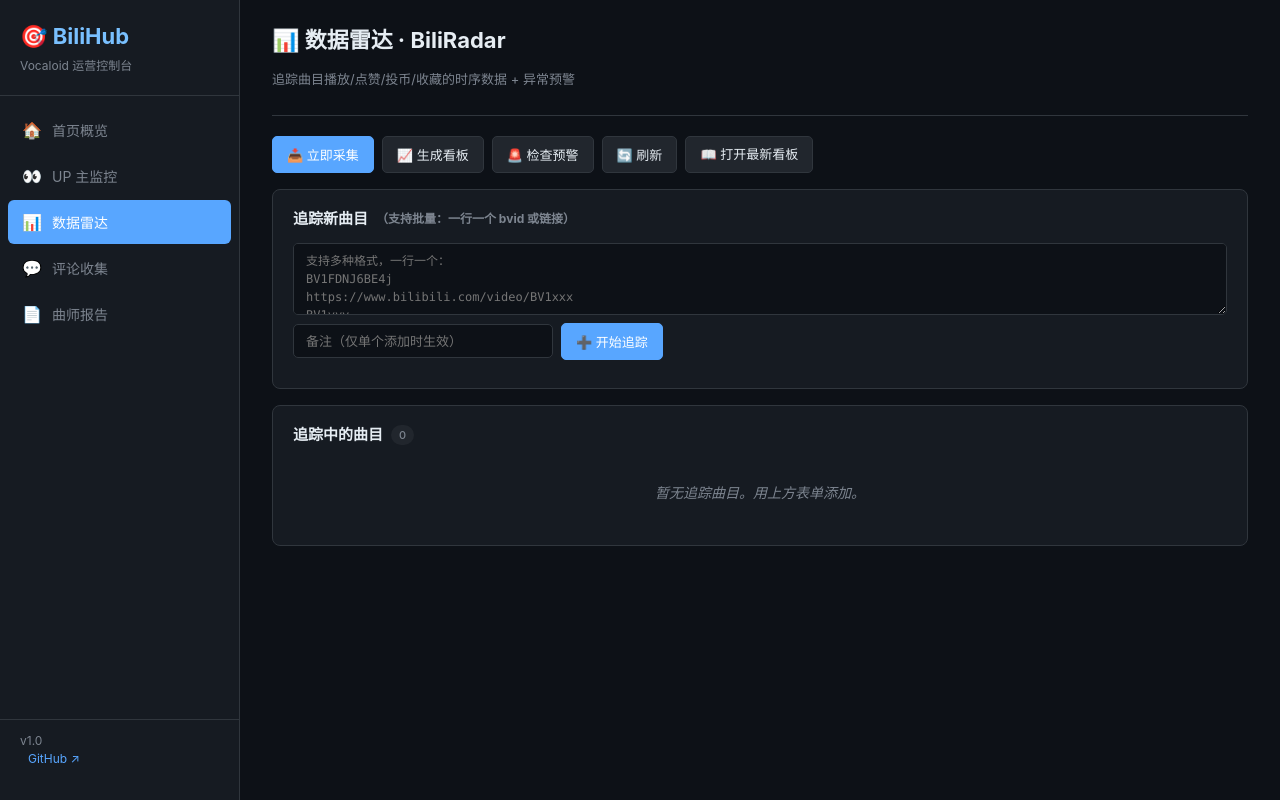
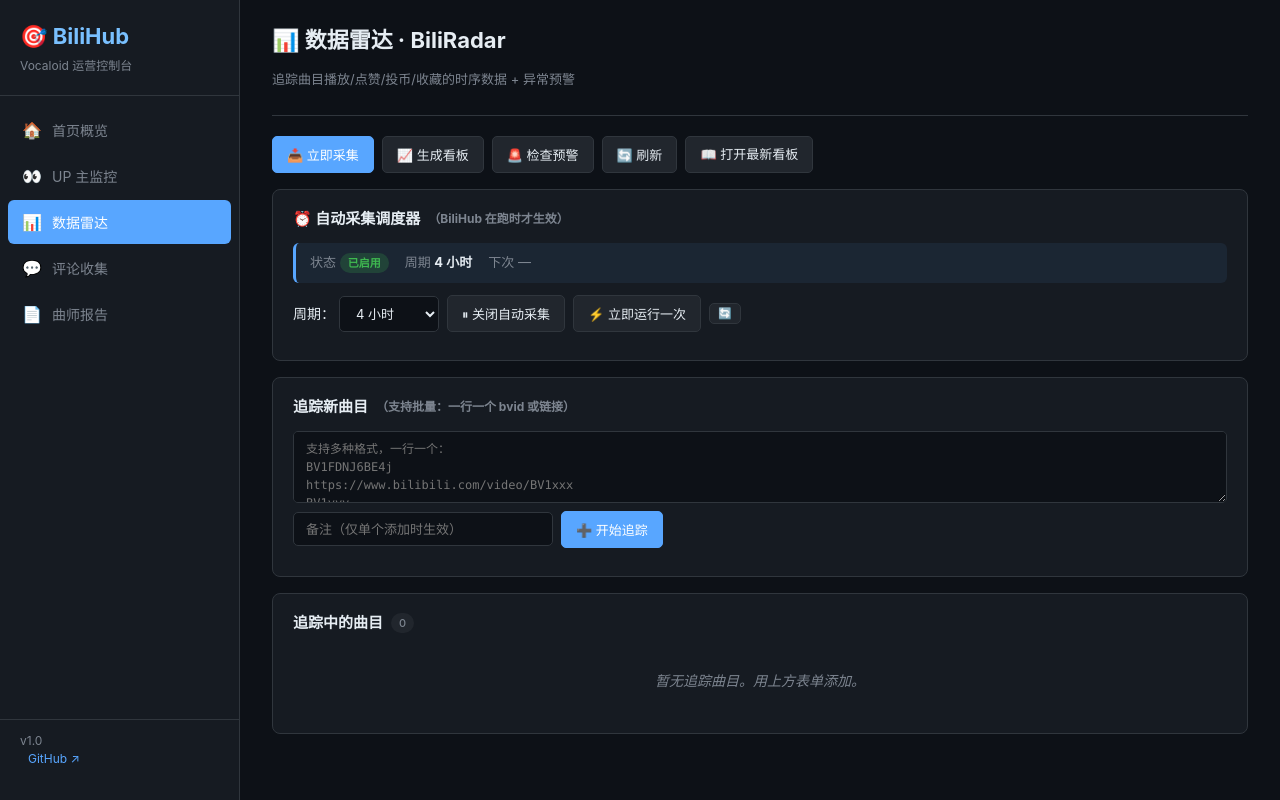
Before and after one commit to lepockyio-ops/bili-hub, a Flask app: page / in a window 1280 px wide, after a click on "📊 数据雷达". Run offline with Flask 3, Linux system fonts and the light colour scheme; data that the repository does not hold is empty.

Commit message:
feat(v1.7): built-in radar collect scheduler (replaces Windows Task)

```diff
--- a/app.py
+++ b/app.py
@@ -279,6 +279,147 @@ def _prune_bg_jobs(max_keep: int = 30):
                             reverse=True)
         for k in sorted_ids[max_keep:]:
             del _bg_jobs[k]
+
+
+# ============================================================================
+# v1.7: 内置 BiliRadar 自动采集调度器
+# 只要 BiliHub 在跑就自动 collect，服务停止调度也随之停止
+# ============================================================================
+SCHEDULER_CONFIG_PATH = HUB_DIR / "data" / "scheduler.json"
+
+_scheduler_state = {
+    "enabled": True,
+    "interval_hours": 4,          # 默认 4 小时
+    "next_run_at": None,
+    "last_run_at": None,
+    "last_result": None,
+    "run_count": 0,
+}
+_scheduler_lock = threading.Lock()
+_scheduler_stop = threading.Event()
+
+
+def _load_scheduler_config():
+    """从磁盘加载配置（enabled + interval），恢复上次的设置。"""
+    if not SCHEDULER_CONFIG_PATH.exists():
+        return
+    try:
+        with SCHEDULER_CONFIG_PATH.open(encoding="utf-8") as f:
+            cfg = json.load(f)
+        with _scheduler_lock:
+            if "enabled" in cfg:
+                _scheduler_state["enabled"] = bool(cfg["enabled"])
+            if "interval_hours" in cfg:
+                _scheduler_state["interval_hours"] = max(1, int(cfg["interval_hours"]))
+    except Exception:
+        pass
+
+
+def _save_scheduler_config():
+    SCHEDULER_CONFIG_PATH.parent.mkdir(parents=True, exist_ok=True)
+    with _scheduler_lock:
+        cfg = {
+            "enabled": _scheduler_state["enabled"],
+            "interval_hours": _scheduler_state["interval_hours"],
+        }
+    with SCHEDULER_CONFIG_PATH.open("w", encoding="utf-8") as f:
+        json.dump(cfg, f, ensure_ascii=False, indent=2)
+
+
+def _radar_scheduler_loop():
+    """
+    后台线程：定期跑 biliradar.py collect。
+    首次启动后 60 秒开始跑（避免和服务器启动打架），之后每 interval_hours 一轮。
+    """
+    _scheduler_stop.wait(60)  # 启动缓冲 60s
+    if _scheduler_stop.is_set():
+        return
+    # 首次立即跑（这样用户重启就有个新鲜数据点）
+    with _scheduler_lock:
+        _scheduler_state["next_run_at"] = int(time.time())
+
+    while not _scheduler_stop.is_set():
+        with _scheduler_lock:
+            enabled = _scheduler_state["enabled"]
+            interval = _scheduler_state["interval_hours"] * 3600
+            next_run = _scheduler_state.get("next_run_at") or 0
+
+        now = time.time()
+        if enabled and now >= next_run:
+            print(f"[scheduler] 触发 BiliRadar collect", flush=True)
+            try:
+                r = run_tool(RADAR_DIR, ["biliradar.py", "collect"], timeout=1800)
+                tail = "\n".join((r.get("stdout") or "").splitlines()[-15:])
+                with _scheduler_lock:
+                    _scheduler_state["last_run_at"] = int(time.time())
+                    _scheduler_state["last_result"] = {
+                        "returncode": r.get("returncode"),
+                        "stdout_tail": tail,
+                        "stderr_tail": "\n".join((r.get("stderr") or "").splitlines()[-5:]),
+                    }
+                    _scheduler_state["run_count"] += 1
+                    _scheduler_state["next_run_at"] = int(time.time()) + interval
+                print(f"[scheduler] collect 完成 · 下次 {datetime.fromtimestamp(_scheduler_state['next_run_at'], CST).strftime('%H:%M')}", flush=True)
+            except Exception as e:
+                with _scheduler_lock:
+                    _scheduler_state["last_result"] = {"error": str(e)}
+                    _scheduler_state["next_run_at"] = int(time.time()) + interval
+                print(f"[scheduler] collect 出错: {e}", flush=True)
+        elif enabled and not next_run:
+            # 保险：如果 next_run 被清空，重新计算
+            with _scheduler_lock:
+                _scheduler_state["next_run_at"] = int(time.time()) + 60
+
+        # 每 30 秒检查一次（响应 enable/disable/interval 变更）
+        if _scheduler_stop.wait(30):
+            break
+
+    print("[scheduler] 已停止", flush=True)
+
+
+def _start_scheduler():
+    _load_scheduler_config()
+    t = threading.Thread(target=_radar_scheduler_loop, daemon=True, name="RadarScheduler")
+    t.start()
+    return t
+
+
+# ---------- Scheduler API ----------
+@app.get("/api/scheduler/status")
+def api_scheduler_status():
+    with _scheduler_lock:
+        s = dict(_scheduler_state)
+    s["next_run_at_fmt"] = fmt_time(s.get("next_run_at")) if s.get("next_run_at") else None
+    s["last_run_at_fmt"] = fmt_time(s.get("last_run_at")) if s.get("last_run_at") else None
+    if s.get("next_run_at"):
+        s["next_run_in_sec"] = max(0, s["next_run_at"] - int(time.time()))
+    else:
+        s["next_run_in_sec"] = None
+    return jsonify(s)
+
+
+@app.post("/api/scheduler/config")
+def api_scheduler_config():
+    data = request.get_json(silent=True) or {}
+    with _scheduler_lock:
+        if "enabled" in data:
+            _scheduler_state["enabled"] = bool(data["enabled"])
+        if "interval_hours" in data:
+            iv = max(1, int(data["interval_hours"]))
+            _scheduler_state["interval_hours"] = iv
+            # 如果已启用，重算下次运行时间（如果新周期比当前 wait 更长，用新周期）
+            if _scheduler_state.get("last_run_at"):
+                _scheduler_state["next_run_at"] = _scheduler_state["last_run_at"] + iv * 3600
+    _save_scheduler_config()
+    return jsonify({"ok": True})
+
+
+@app.post("/api/scheduler/trigger")
+def api_scheduler_trigger():
+    """强制下次循环立即触发（10s 内跑）"""
+    with _scheduler_lock:
+        _scheduler_state["next_run_at"] = int(time.time())
+    return jsonify({"ok": True, "message": "10s 内将触发一次 collect"})
 
 
 def _make_job_id() -> str:
@@ -970,6 +1111,9 @@ def main():
     port = int(os.environ.get("BILIHUB_PORT", "5678"))
     no_browser = os.environ.get("BILIHUB_NO_BROWSER", "").strip().lower() in ("1", "true", "yes")
 
+    # v1.7: 启动内置 BiliRadar 采集调度器（daemon 线程，服务停就停）
+    _start_scheduler()
+
     print(f"""
 ╔══════════════════════════════════════════════╗
 ║           BiliHub 已启动 🚀                   ║
--- a/static/app.js
+++ b/static/app.js
@@ -31,9 +31,12 @@ window.addEventListener("load", () => {
   loadCommentJobs();
   loadReportOutputs();
   loadReportJobs();
+  loadSchedulerStatus();
   // 恢复未完成的 job 轮询（例如页面刷新后）
   resumePollingRunningJobs();
   resumePollingReportJobs();
+  // 调度器状态每 15s 自动刷新
+  setInterval(loadSchedulerStatus, 15000);
 });
 
 // ------------- Loading 遮罩 -------------
@@ -447,6 +450,106 @@ async function radarAlerts() {
     const r = await api("/api/radar/alerts", {method: "POST"});
     showResult("radar-result", r.stdout || "无预警");
   } finally { hideLoading(); }
+}
+
+// ============================================================================
+// v1.7: 内置调度器控制
+// ============================================================================
+let _schedulerCache = null;
+
+async function loadSchedulerStatus() {
+  try {
+    const s = await api("/api/scheduler/status");
+    _schedulerCache = s;
+    const box = document.getElementById("scheduler-status");
+    if (!box) return;
+
+    const enabled = s.enabled;
+    const badgeCls = enabled ? "on" : "off";
+    const badgeText = enabled ? "已启用" : "已关闭";
+
+    let nextStr = "—";
+    if (enabled && s.next_run_at) {
+      const secs = s.next_run_in_sec || 0;
+      if (secs <= 0) {
+        nextStr = `<span class="countdown">即将运行</span>`;
+      } else if (secs < 60) {
+        nextStr = `<span class="countdown">${secs}s 后</span>`;
+      } else if (secs < 3600) {
+        nextStr = `<span class="countdown">${Math.floor(secs/60)}m ${secs%60}s 后</span> · ${s.next_run_at_fmt}`;
+      } else {
+        const h = Math.floor(secs / 3600);
+        const m = Math.floor((secs % 3600) / 60);
+        nextStr = `<span class="countdown">${h}h ${m}m 后</span> · ${s.next_run_at_fmt}`;
+      }
+    }
+
+    box.className = "scheduler-status " + (enabled ? "" : "disabled");
+    let lastRun = "";
+    if (s.last_run_at) {
+      const rc = s.last_result?.returncode;
+      const ok = rc === 0 ? "✓" : "✗";
+      lastRun = `<div class="kv">上次运行 <strong>${s.last_run_at_fmt}</strong> ${ok} · 累计跑了 <strong>${s.run_count || 0}</strong> 次</div>`;
+    }
+    box.innerHTML = `
+      <div class="kv">状态 <span class="status-badge ${badgeCls}">${badgeText}</span></div>
+      <div class="kv">周期 <strong>${s.interval_hours} 小时</strong></div>
+      <div class="kv">下次 ${nextStr}</div>
+      ${lastRun}
+    `;
+
+    // 同步 UI 控件
+    const sel = document.getElementById("scheduler-interval");
+    if (sel && parseInt(sel.value) !== s.interval_hours) {
+      sel.value = String(s.interval_hours);
+    }
+    const btn = document.getElementById("scheduler-toggle-btn");
+    if (btn) {
+      btn.textContent = enabled ? "⏸ 关闭自动采集" : "▶️ 启用自动采集";
+      btn.className = enabled ? "btn" : "btn primary";
+    }
+  } catch (e) {
+    const box = document.getElementById("scheduler-status");
+    if (box) box.innerHTML = `<span style="color: var(--danger);">状态加载失败: ${e.message}</span>`;
+  }
+}
+
+async function schedulerToggle() {
+  const current = _schedulerCache?.enabled ?? true;
+  try {
+    await api("/api/scheduler/config", {
+      method: "POST",
+      headers: {"Content-Type": "application/json"},
+      body: JSON.stringify({enabled: !current})
+    });
+    toast(!current ? "success" : "info",
+      !current ? "▶️ 自动采集已启用" : "⏸ 自动采集已关闭",
+      !current ? "下次将按周期自动跑 collect" : "关闭后不再自动执行 collect");
+    loadSchedulerStatus();
+  } catch (e) { toast("danger", "操作失败", e.message); }
+}
+
+async function schedulerSetInterval() {
+  const hours = parseInt(document.getElementById("scheduler-interval").value);
+  try {
+    await api("/api/scheduler/config", {
+      method: "POST",
+      headers: {"Content-Type": "application/json"},
+      body: JSON.stringify({interval_hours: hours})
+    });
+    toast("info", "⏰ 周期已更新", `每 ${hours} 小时自动采集一次`);
+    loadSchedulerStatus();
+  } catch (e) { toast("danger", "操作失败", e.message); }
+}
+
+async function schedulerTrigger() {
+  try {
+    const r = await api("/api/scheduler/trigger", {method: "POST"});
+    toast("info", "⚡ 已触发", "10 秒内会开始 collect，稍后刷新看板查看新数据点");
+    loadSchedulerStatus();
+    // 30 秒后再刷新一次，让"上次运行"更新
+    setTimeout(() => { loadSchedulerStatus(); loadRadar(); }, 40000);
+  } catch (e) { toast("danger", "触发失败", e.message); }
 }
 
 // ============================================================================
--- a/static/style.css
+++ b/static/style.css
@@ -342,6 +342,42 @@ input[type="checkbox"] { cursor: pointer; }
   color: #ffe1b3;
 }
 
+/* v1.7: 调度器状态显示 */
+.scheduler-status {
+  display: flex;
+  gap: 16px;
+  flex-wrap: wrap;
+  padding: 10px 14px;
+  border-radius: 6px;
+  background: rgba(88, 166, 255, 0.08);
+  border-left: 3px solid var(--accent);
+  font-size: 13px;
+  color: var(--text-dim);
+}
+.scheduler-status.disabled {
+  background: rgba(125, 133, 144, 0.08);
+  border-left-color: var(--text-dim);
+}
+.scheduler-status.running {
+  background: rgba(63, 185, 80, 0.08);
+  border-left-color: var(--success);
+}
+.scheduler-status .kv strong { color: var(--text); }
+.scheduler-status .status-badge {
+  display: inline-block;
+  padding: 2px 8px;
+  border-radius: 10px;
+  font-size: 11px;
+  font-weight: 600;
+}
+.scheduler-status .status-badge.on { background: rgba(63, 185, 80, 0.2); color: var(--success); }
+.scheduler-status .status-badge.off { background: rgba(125, 133, 144, 0.2); color: var(--text-dim); }
+.countdown {
+  font-family: "SFMono-Regular", Consolas, monospace;
+  color: var(--accent);
+  font-weight: 600;
+}
+
 /* ---------- Pre / Log ---------- */
 pre {
   background: var(--bg);
--- a/templates/index.html
+++ b/templates/index.html
@@ -98,6 +98,27 @@
       <button class="btn" onclick="radarAlerts()">🚨 检查预警</button>
       <button class="btn" onclick="loadRadar()">🔄 刷新</button>
       <a class="btn" href="/api/radar/dashboard.html" target="_blank">📖 打开最新看板</a>
+    </div>
+
+    <!-- v1.7: 内置自动采集调度器控制 -->
+    <div class="card" id="scheduler-card">
+      <h3>⏰ 自动采集调度器 <span class="hint" style="padding:0;">（BiliHub 在跑时才生效）</span></h3>
+      <div id="scheduler-status" class="scheduler-status">加载中...</div>
+      <div class="form-row" style="margin-top: 12px;">
+        <label>周期：
+          <select id="scheduler-interval" onchange="schedulerSetInterval()">
+            <option value="1">1 小时</option>
+            <option value="2">2 小时</option>
+            <option value="4" selected>4 小时</option>
+            <option value="6">6 小时</option>
+            <option value="12">12 小时</option>
+            <option value="24">24 小时</option>
+          </select>
+        </label>
+        <button class="btn primary" id="scheduler-toggle-btn" onclick="schedulerToggle()">切换开关</button>
+        <button class="btn" onclick="schedulerTrigger()">⚡ 立即运行一次</button>
+        <button class="btn small" onclick="loadSchedulerStatus()">🔄</button>
+      </div>
     </div>
 
     <div class="card">
```
